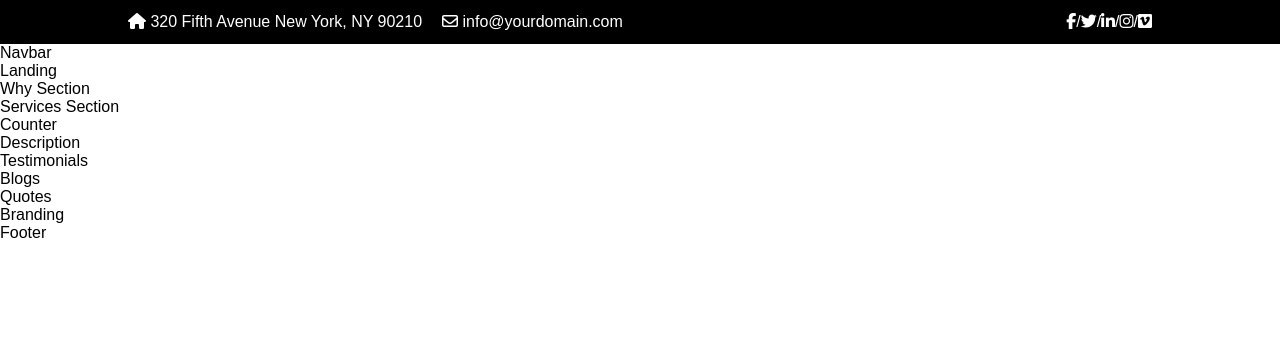
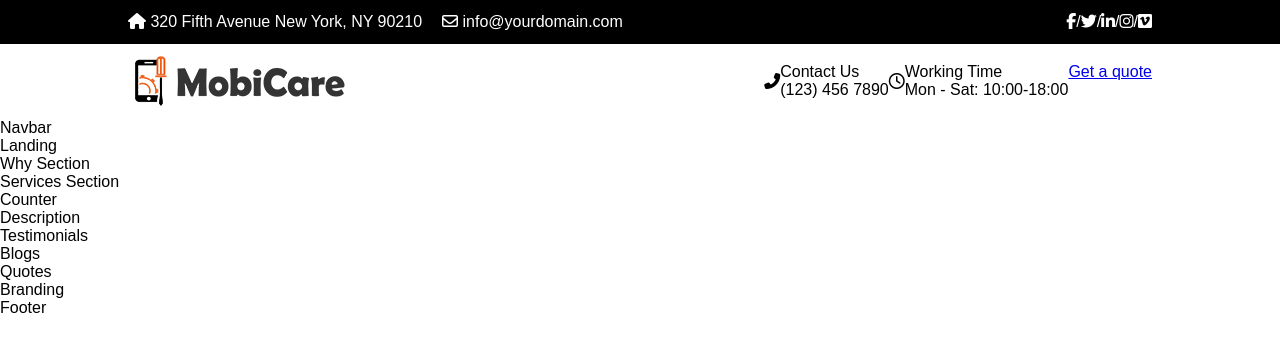
Before and after one commit to JasonWandrag/mobile-repair-site, a plain HTML site: page index.html in a window 1280 px wide. Drawn offline with Linux system fonts and the light colour scheme.

Commit message:
Created Contact Bar

```diff
--- a/index.html
+++ b/index.html
@@ -11,6 +11,7 @@
       crossorigin="anonymous"
     ></script>
     <link rel="stylesheet" href="./styles/social.css" />
+    <link rel="stylesheet" href="./styles/contact.css" />
   </head>
   <body>
     <!-- Social Bar -->
@@ -27,27 +28,26 @@
     </div>
 
     <!-- Contact Bar -->
-    <!-- <div id="contact">
+    <div id="contact">
       <img src="./images/logo.png" alt="Mobile Repair Logo" />
-      <div class="contact-wrapper">
+      <div class="contact-details">
         <div>
           <i class="fas fa-phone-alt"></i>
           <div>
             <p>Contact Us</p>
-            <p>(012)345-6789</p>
+            <p>(123) 456 7890</p>
           </div>
         </div>
-
         <div>
           <i class="far fa-clock"></i>
           <div>
             <p>Working Time</p>
-            <p>Mon - Sat: 10:00 - 18:00</p>
+            <p>Mon - Sat: 10:00-18:00</p>
           </div>
         </div>
-        <a href="#">Get a free quote </a>
+        <a href="#">Get a quote</a>
       </div>
-    </div> -->
+    </div>
 
     <nav>Navbar</nav>
     <section>Landing</section>
--- a/styles/contact.css
+++ b/styles/contact.css
@@ -1,16 +1,15 @@
 #contact {
   display: flex;
-  padding: 10px 10%;
   justify-content: space-between;
   align-items: center;
+  padding: 1% 10%;
 }
 
-.contact-wrapper {
+.contact-details {
+  display: flex;
+}
+
+.contact-details > div {
   display: flex;
   align-items: center;
 }
-
-.contact-wrapper > div {
-  display: flex;
-  align-items: center;
-}
```
